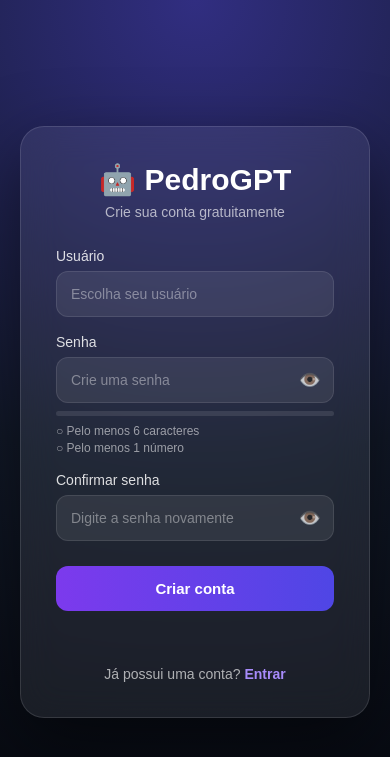
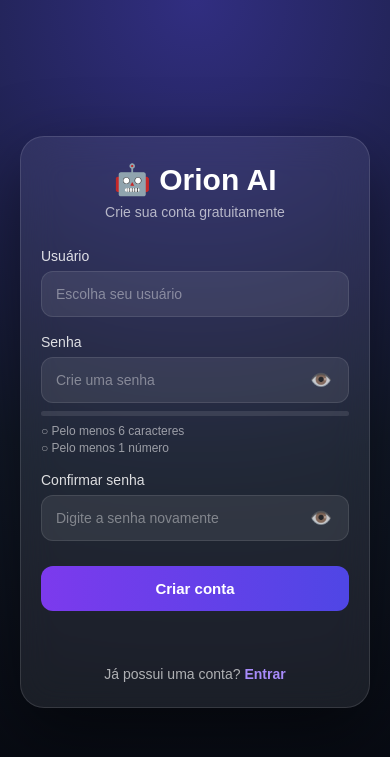
Before and after one commit to phramoslima24-web/PedroGPT, a Flask app: page /register in a window 390 px wide. Shown: the top 757 px of the page. Run offline with Flask 3, Linux system fonts and the light colour scheme; some libraries are stand-ins or nearby versions.

Commit message:
Update register.html

```diff
--- a/templates/register.html
+++ b/templates/register.html
@@ -1,12 +1,17 @@
+
 <!DOCTYPE html>
 <html lang="pt-BR">
 
 <head>
 
 <meta charset="UTF-8">
-<meta name="viewport" content="width=device-width, initial-scale=1.0">
 
-<title>Criar conta - PedroGPT</title>
+<meta
+    name="viewport"
+    content="width=device-width, initial-scale=1.0"
+>
+
+<title>Criar conta - Orion AI</title>
 
 <style>
 
@@ -50,7 +55,8 @@ body {
     background:
         rgba(255,255,255,0.07);
 
-    backdrop-filter: blur(18px);
+    backdrop-filter:
+        blur(18px);
 
     border:
         1px solid
@@ -131,7 +137,8 @@ body {
 
 .input-box input:focus {
 
-    border-color: #8b5cf6;
+    border-color:
+        #8b5cf6;
 
     box-shadow:
         0 0 0 3px
@@ -146,7 +153,7 @@ body {
 
 .password-box input {
 
-    padding-right: 50px;
+    padding-right: 52px;
 }
 
 .eye {
@@ -156,7 +163,16 @@ body {
     right: 13px;
     top: 50%;
 
-    transform: translateY(-50%);
+    transform:
+        translateY(-50%);
+
+    width: 30px;
+    height: 30px;
+
+    display: flex;
+
+    align-items: center;
+    justify-content: center;
 
     border: none;
 
@@ -169,11 +185,17 @@ body {
     font-size: 18px;
 
     opacity: 0.75;
+
+    transition: .15s ease;
 }
 
 .eye:hover {
 
     opacity: 1;
+
+    transform:
+        translateY(-50%)
+        scale(1.08);
 }
 
 .forca {
@@ -222,12 +244,14 @@ body {
 
 .requisito-ok {
 
-    color: #4ade80 !important;
+    color:
+        #4ade80 !important;
 }
 
 .requisito-erro {
 
-    color: #f87171 !important;
+    color:
+        #f87171 !important;
 }
 
 .btn {
@@ -292,12 +316,14 @@ body {
 
 .erro {
 
-    color: #f87171;
+    color:
+        #f87171;
 }
 
 .sucesso {
 
-    color: #4ade80;
+    color:
+        #4ade80;
 }
 
 .login {
@@ -314,7 +340,8 @@ body {
 
 .login a {
 
-    color: #a78bfa;
+    color:
+        #a78bfa;
 
     text-decoration: none;
 
@@ -324,6 +351,16 @@ body {
 .login a:hover {
 
     text-decoration: underline;
+}
+
+@media(max-width:600px) {
+
+    .card {
+
+        padding: 25px 20px;
+
+    }
+
 }
 
 </style>
@@ -336,14 +373,20 @@ body {
 
     <div class="logo">
 
-        <h1>🤖 PedroGPT</h1>
+        <h1>
+            🤖 Orion AI
+        </h1>
 
-        <p>Crie sua conta gratuitamente</p>
+        <p>
+            Crie sua conta gratuitamente
+        </p>
 
     </div>
 
 
-    <!-- USUÁRIO -->
+    <!-- ====================================================
+         USUÁRIO
+    ===================================================== -->
 
     <div class="campo">
 
@@ -366,7 +409,9 @@ body {
     </div>
 
 
-    <!-- SENHA -->
+    <!-- ====================================================
+         SENHA
+    ===================================================== -->
 
     <div class="campo">
 
@@ -388,6 +433,7 @@ body {
                 class="eye"
                 id="eye"
                 onclick="toggleSenha()"
+                aria-label="Mostrar senha"
             >
                 👁️
             </button>
@@ -420,7 +466,9 @@ body {
     </div>
 
 
-    <!-- CONFIRMAR SENHA -->
+    <!-- ====================================================
+         CONFIRMAR SENHA
+    ===================================================== -->
 
     <div class="campo">
 
@@ -440,7 +488,9 @@ body {
             <button
                 type="button"
                 class="eye"
+                id="eyeConfirm"
                 onclick="toggleConfirmacao()"
+                aria-label="Mostrar confirmação"
             >
                 👁️
             </button>
@@ -450,20 +500,33 @@ body {
     </div>
 
 
+    <!-- ====================================================
+         BOTÃO
+    ===================================================== -->
+
     <button
         class="btn"
         id="btnRegister"
         onclick="register()"
+        type="button"
     >
         Criar conta
     </button>
 
+
+    <!-- ====================================================
+         MENSAGEM
+    ===================================================== -->
 
     <div
         id="msg"
         class="msg"
     ></div>
 
+
+    <!-- ====================================================
+         LOGIN
+    ===================================================== -->
 
     <div class="login">
 
@@ -480,9 +543,9 @@ body {
 
 <script>
 
-/* =========================
+/* ============================================================
    ELEMENTOS
-========================= */
+============================================================ */
 
 const username =
     document.getElementById("username");
@@ -499,70 +562,125 @@ const btn =
 const msg =
     document.getElementById("msg");
 
+const eye =
+    document.getElementById("eye");
 
-/* =========================
+const eyeConfirm =
+    document.getElementById("eyeConfirm");
+
+
+/* ============================================================
    MENSAGEM
-========================= */
+============================================================ */
 
 function mostrarMensagem(
     texto,
     tipo = "erro"
 ) {
 
-    msg.textContent = texto;
+    if (!msg) {
+        return;
+    }
+
+    msg.textContent =
+        texto;
 
     msg.className =
         "msg " + tipo;
 }
 
 
-/* =========================
-   MOSTRAR SENHA
-========================= */
+/* ============================================================
+   MOSTRAR / ESCONDER SENHA
+============================================================ */
 
 function toggleSenha() {
 
+    if (!password || !eye) {
+        return;
+    }
+
     if (
-        password.type ===
-        "password"
+        password.type === "password"
     ) {
 
         password.type = "text";
 
+        eye.textContent =
+            "🙈";
+
+        eye.setAttribute(
+            "aria-label",
+            "Esconder senha"
+        );
+
     } else {
 
         password.type = "password";
+
+        eye.textContent =
+            "👁️";
+
+        eye.setAttribute(
+            "aria-label",
+            "Mostrar senha"
+        );
 
     }
 
 }
 
 
-/* =========================
-   MOSTRAR CONFIRMAÇÃO
-========================= */
+/* ============================================================
+   MOSTRAR / ESCONDER CONFIRMAÇÃO
+============================================================ */
 
 function toggleConfirmacao() {
+
+    if (
+        !confirmPassword ||
+        !eyeConfirm
+    ) {
+        return;
+    }
 
     if (
         confirmPassword.type ===
         "password"
     ) {
 
-        confirmPassword.type = "text";
+        confirmPassword.type =
+            "text";
+
+        eyeConfirm.textContent =
+            "🙈";
+
+        eyeConfirm.setAttribute(
+            "aria-label",
+            "Esconder confirmação"
+        );
 
     } else {
 
-        confirmPassword.type = "password";
+        confirmPassword.type =
+            "password";
+
+        eyeConfirm.textContent =
+            "👁️";
+
+        eyeConfirm.setAttribute(
+            "aria-label",
+            "Mostrar confirmação"
+        );
 
     }
 
 }
 
 
-/* =========================
+/* ============================================================
    FORÇA DA SENHA
-========================= */
+============================================================ */
 
 password.addEventListener(
     "input",
@@ -589,13 +707,23 @@ function atualizarForca() {
             "reqNumero"
         );
 
+    if (
+        !barra ||
+        !reqTamanho ||
+        !reqNumero
+    ) {
+        return;
+    }
+
 
     let pontos = 0;
 
 
     /* TAMANHO */
 
-    if (senha.length >= 6) {
+    if (
+        senha.length >= 6
+    ) {
 
         pontos++;
 
@@ -618,7 +746,9 @@ function atualizarForca() {
 
     /* NÚMERO */
 
-    if (/\d/.test(senha)) {
+    if (
+        /\d/.test(senha)
+    ) {
 
         pontos++;
 
@@ -641,7 +771,9 @@ function atualizarForca() {
 
     /* TAMANHO EXTRA */
 
-    if (senha.length >= 10) {
+    if (
+        senha.length >= 10
+    ) {
 
         pontos++;
 
@@ -650,7 +782,9 @@ function atualizarForca() {
 
     /* MAIÚSCULA */
 
-    if (/[A-Z]/.test(senha)) {
+    if (
+        /[A-Z]/.test(senha)
+    ) {
 
         pontos++;
 
@@ -659,7 +793,9 @@ function atualizarForca() {
 
     /* SÍMBOLO */
 
-    if (/[^A-Za-z0-9]/.test(senha)) {
+    if (
+        /[^A-Za-z0-9]/.test(senha)
+    ) {
 
         pontos++;
 
@@ -672,16 +808,15 @@ function atualizarForca() {
             100
         );
 
-
     barra.style.width =
         porcentagem + "%";
 
 }
 
 
-/* =========================
+/* ============================================================
    REGISTRO
-========================= */
+============================================================ */
 
 async function register() {
 
@@ -695,9 +830,7 @@ async function register() {
         confirmPassword.value;
 
 
-    /* =========================
-       VALIDAÇÕES
-    ========================= */
+    /* VALIDAÇÕES */
 
     if (!nome) {
 
@@ -711,7 +844,9 @@ async function register() {
     }
 
 
-    if (nome.length < 3) {
+    if (
+        nome.length < 3
+    ) {
 
         mostrarMensagem(
             "O usuário precisa ter pelo menos 3 caracteres."
@@ -723,7 +858,9 @@ async function register() {
     }
 
 
-    if (senha.length < 6) {
+    if (
+        senha.length < 6
+    ) {
 
         mostrarMensagem(
             "A senha precisa ter pelo menos 6 caracteres."
@@ -735,7 +872,9 @@ async function register() {
     }
 
 
-    if (!/\d/.test(senha)) {
+    if (
+        !/\d/.test(senha)
+    ) {
 
         mostrarMensagem(
             "A senha precisa ter pelo menos 1 número."
@@ -747,7 +886,9 @@ async function register() {
     }
 
 
-    if (senha !== confirmacao) {
+    if (
+        senha !== confirmacao
+    ) {
 
         mostrarMensagem(
             "As senhas não são iguais."
@@ -759,9 +900,7 @@ async function register() {
     }
 
 
-    /* =========================
-       CARREGANDO
-    ========================= */
+    /* CARREGANDO */
 
     btn.disabled = true;
 
@@ -781,53 +920,71 @@ async function register() {
 
                     headers: {
                         "Content-Type":
+                            "application/json",
+
+                        "Accept":
                             "application/json"
                     },
 
-                    body: JSON.stringify({
-                        username: nome,
-                        password: senha
-                    })
+                    credentials:
+                        "same-origin",
+
+                    body:
+                        JSON.stringify({
+                            username:
+                                nome,
+
+                            password:
+                                senha
+                        })
                 }
             );
 
 
-        const data =
-            await resposta.json();
+        let data = {};
+
+        try {
+
+            data =
+                await resposta.json();
+
+        } catch (erroJson) {
+
+            data = {};
+
+        }
 
 
-        /* =========================
-           SUCESSO
-        ========================= */
+        /* SUCESSO */
 
-        if (data.success) {
+        if (
+            resposta.ok &&
+            data.success
+        ) {
 
             mostrarMensagem(
                 "Conta criada com sucesso!",
                 "sucesso"
             );
 
-
             btn.textContent =
                 "Conta criada ✓";
 
+            setTimeout(
+                function () {
 
-            setTimeout(
-                () => {
                     window.location.href =
                         "/login";
+
                 },
                 900
             );
-
 
             return;
         }
 
 
-        /* =========================
-           ERRO
-        ========================= */
+        /* ERRO */
 
         mostrarMensagem(
             data.message ||
@@ -857,20 +1014,24 @@ async function register() {
 }
 
 
-/* =========================
+/* ============================================================
    ENTER
-========================= */
+============================================================ */
 
 [
     username,
     password,
     confirmPassword
 ].forEach(
-    campo => {
+    function (campo) {
+
+        if (!campo) {
+            return;
+        }
 
         campo.addEventListener(
             "keydown",
-            event => {
+            function (event) {
 
                 if (
                     event.key === "Enter"
@@ -891,4 +1052,5 @@ async function register() {
 </script>
 
 </body>
+
 </html>
```
